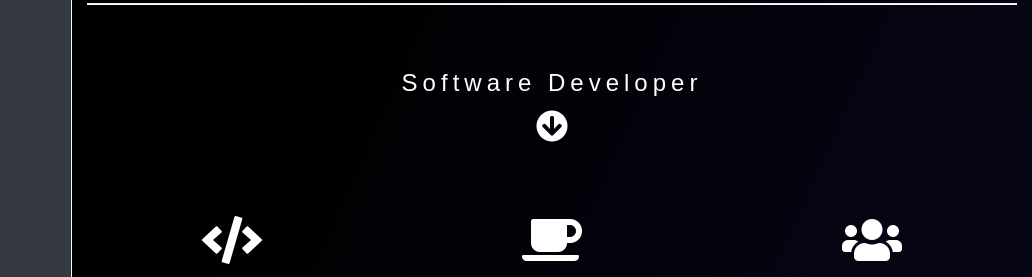
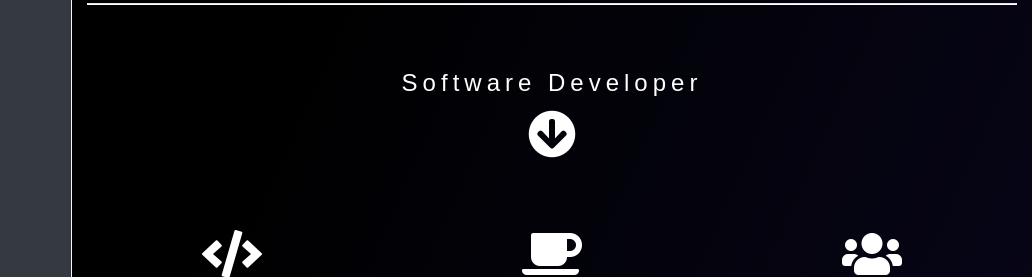
Before and after one commit to cjtony/marc.github.io, a plain HTML site: page index.html in a window 1280 px wide. Shown: the part 289-566 px from the top of the page, 248-1280 px from the left. Drawn offline with Linux system fonts and the light colour scheme; a web font is replaced by a local one.

Commit message:
Cambio html

```diff
--- a/index.html
+++ b/index.html
@@ -83,7 +83,7 @@
                 </h4>
                 <div class="text-center">
                 	<a id="tarico" data-scroll href="#sec2" class="ocult">
-                		<i id="arrowico" class="fas fa-arrow-circle-down text-white fa-2x mt-1"></i>
+                		<i id="arrowico" class="fas fa-arrow-circle-down text-white fa-3x mt-1"></i>
                 	</a>
                 </div>
                 <div class="py-5 animated fadeInDown delay-2s">
--- a/js/main.js
+++ b/js/main.js
@@ -16,7 +16,7 @@ document.addEventListener('DOMContentLoaded', () => {
   		document.getElementById('sec4').classList.remove('py-5');
   		document.getElementById('sec5').classList.remove('py-5');
   		document.getElementById('sectec').classList.remove('py-5');
-  		document.getElementById('sec5').classList.add('mt-3');
+  		document.getElementById('sec5').classList.add('mt-5');
   		document.getElementById('imgus').classList.add('mt-5');
   		document.getElementById('contmsj').classList.add('mt-5');
   		document.getElementById('contfot').classList.remove('mt-5');
```
